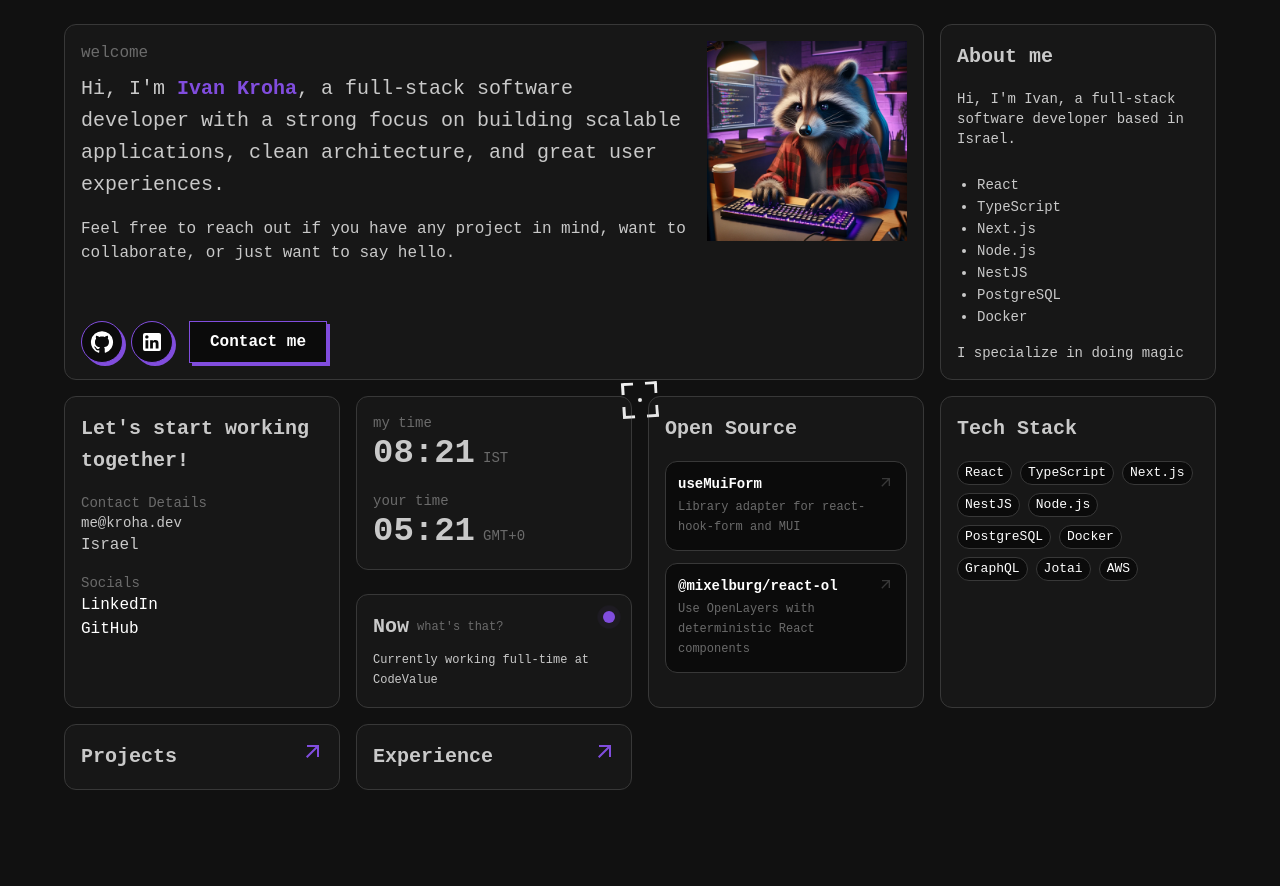
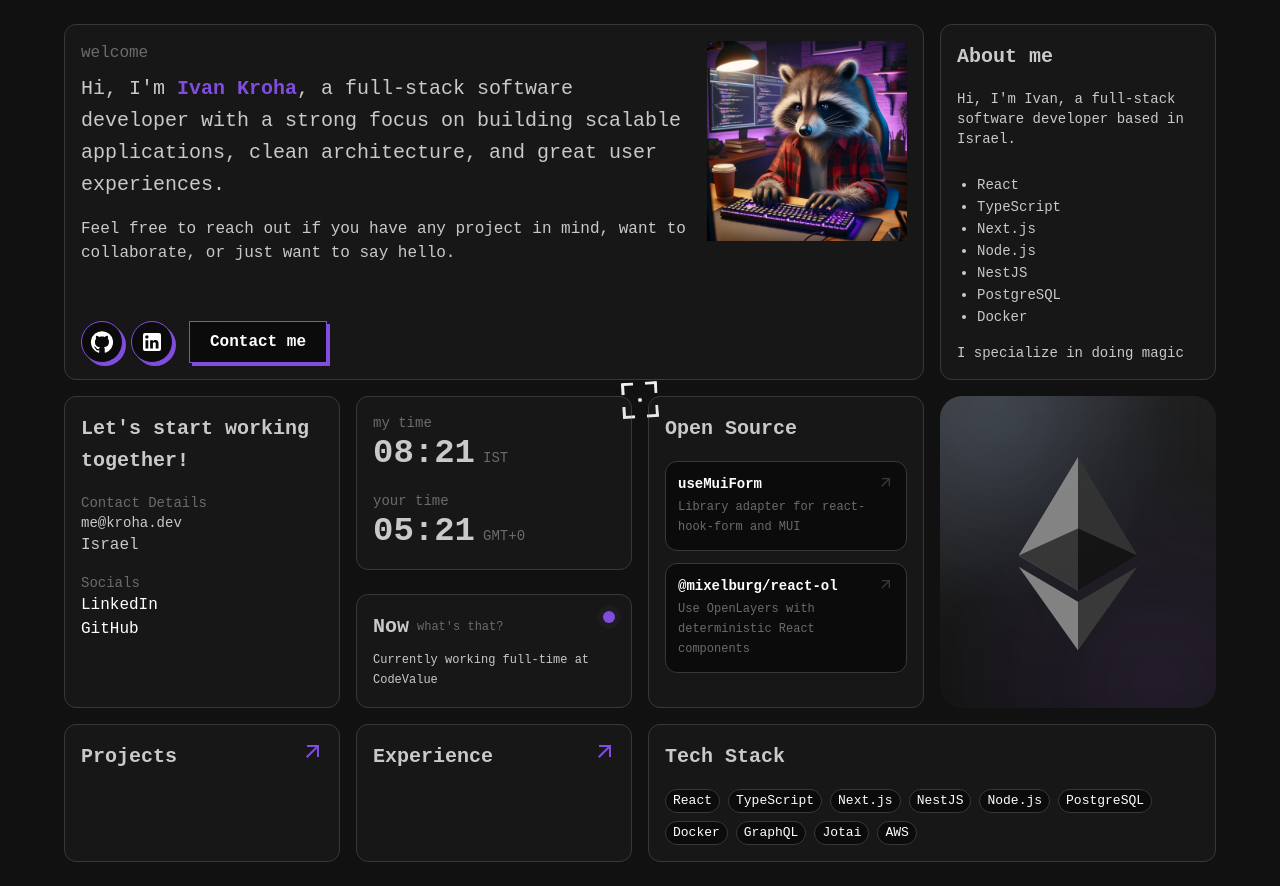
Before and after one commit to mixelburg/portfolio, a Next.js app: page / in a window 1280 px wide. Before the commit the page ends 814 px from the top, so only its background shows below. Built offline with nearby package versions, Linux system fonts and the light colour scheme; no server answers.

Commit message:
eth added

```diff
--- a/src/app/page.tsx
+++ b/src/app/page.tsx
@@ -4,6 +4,7 @@
 import Grid from "@mui/material/Grid";
 import { AboutCard } from "@/components/AboutCard";
 import { ContactCard } from "@/components/ContactCard";
+import { EthCard } from "@/components/EthCard";
 import { ExperienceLinkCard } from "@/components/ExperienceLinkCard";
 import { IntroCard } from "@/components/IntroCard";
 import { NowCard } from "@/components/NowCard";
@@ -57,20 +58,25 @@
             <OpenSourceCard />
           </Fade>
         </Grid>
+        <Grid size={{ xs: 12, md: 6, lg: 3 }}>
+          {/*<Fade in timeout={500} style={{ transitionDelay: "700ms" }}>*/}
+            <EthCard />
+          {/*</Fade>*/}
+        </Grid>
 
         <Grid size={{ xs: 12, md: 6, lg: 3 }}>
-          <Fade in timeout={500} style={{ transitionDelay: "700ms" }}>
-            <SkillsCard />
+          <Fade in timeout={500} style={{ transitionDelay: "800ms" }}>
+            <ProjectsCard />
           </Fade>
-        </Grid>
-        <Grid size={{ xs: 12, md: 6, lg: 3 }}>
-            <Fade in timeout={500} style={{ transitionDelay: "800ms" }}>
-              <ProjectsCard />
-            </Fade>
         </Grid>
         <Grid size={{ xs: 12, md: 6, lg: 3 }}>
           <Fade in timeout={500} style={{ transitionDelay: "900ms" }}>
             <ExperienceLinkCard />
+          </Fade>
+        </Grid>
+        <Grid size={{ xs: 12, md: 12, lg: 6 }}>
+          <Fade in timeout={500} style={{ transitionDelay: "1000ms" }}>
+            <SkillsCard />
           </Fade>
         </Grid>
       </Grid>
--- /dev/null
+++ b/src/components/EthCard.tsx
@@ -0,0 +1,249 @@
+"use client";
+
+import { keyframes } from "@emotion/react";
+import styled from "@emotion/styled";
+import { Box, CircularProgress, Typography } from "@mui/material";
+import { forwardRef, useEffect, useState } from "react";
+
+const float = keyframes`
+  0%, 100% {
+    transform: translateY(4px);
+  }
+  50% {
+    transform: translateY(-16px);
+  }
+`;
+
+const EthCardInner = styled.div`
+  width: 100%;
+  height: 100%;
+  max-height: 400px;
+  border-radius: 22px;
+  position: relative;
+  overflow: hidden;
+  display: grid;
+  place-items: center;
+  color: #fff;
+  background: radial-gradient(
+      120% 120% at 20% 0%,
+      rgba(255, 255, 255, 0.08),
+      transparent 55%
+    ),
+    linear-gradient(
+      180deg,
+      rgba(255, 255, 255, 0.06),
+      rgba(255, 255, 255, 0.02)
+    );
+
+  &::before {
+    content: "";
+    position: absolute;
+    inset: -60px;
+    background: radial-gradient(
+        circle at 30% 20%,
+        rgba(120, 170, 255, 0.22),
+        transparent 45%
+      ),
+      radial-gradient(
+        circle at 70% 80%,
+        rgba(160, 90, 255, 0.18),
+        transparent 50%
+      );
+    filter: blur(18px);
+    opacity: 0.55;
+    transition: opacity 220ms ease;
+  }
+
+  &::after {
+    content: "";
+    position: absolute;
+    inset: 0;
+    background: linear-gradient(
+      135deg,
+      rgba(255, 255, 255, 0.12),
+      transparent 40%
+    );
+    opacity: 0.55;
+    pointer-events: none;
+  }
+
+  .eth-icon {
+    height: 62%;
+    position: absolute;
+    z-index: 1;
+    opacity: 0.92;
+    transform: translateY(2px) scale(1);
+    transition:
+      transform 260ms cubic-bezier(0.2, 0.8, 0.2, 1),
+      opacity 260ms ease,
+      filter 260ms ease;
+    will-change: transform;
+  }
+
+  .text-box {
+    z-index: 2;
+    width: 100%;
+    padding: 18px 18px 16px;
+    display: grid;
+    gap: 10px;
+    justify-items: center;
+    opacity: 0;
+    transform: translateY(10px);
+    transition:
+      opacity 200ms ease,
+      transform 260ms cubic-bezier(0.2, 0.8, 0.2, 1);
+  }
+
+  &:hover::before,
+  &:focus-visible::before {
+    opacity: 0.85;
+  }
+
+  &:hover .text-box,
+  &:focus-visible .text-box {
+    opacity: 1;
+    transform: translateY(0);
+  }
+
+  &:hover .eth-icon,
+  &:focus-visible .eth-icon {
+    transform: translateY(-10px) scale(1.04);
+    opacity: 0.35;
+    filter: blur(2px);
+    animation: ${float} 2.4s ease-in-out infinite;
+  }
+`;
+
+export const EthCard = forwardRef<HTMLDivElement>((_, _ref) => {
+  const [price, setPrice] = useState<number | null>(null);
+  const [loading, setLoading] = useState(true);
+
+  useEffect(() => {
+    const fetchFromBinance = async (): Promise<number> => {
+      const response = await fetch("https://api.binance.com/api/v3/ticker/price?symbol=ETHUSDT");
+      if (!response.ok) throw new Error("Binance API failed");
+      const data = await response.json();
+      return parseFloat(data.price);
+    };
+
+    const fetchFromKraken = async (): Promise<number> => {
+      const response = await fetch("https://api.kraken.com/0/public/Ticker?pair=ETHUSD");
+      if (!response.ok) throw new Error("Kraken API failed");
+      const data = await response.json();
+      return parseFloat(data.result.XETHZUSD.c[0]);
+    };
+
+    const fetchPrice = async () => {
+      try {
+        const ethPrice = await fetchFromBinance();
+        setPrice(ethPrice);
+      } catch {
+        try {
+          const ethPrice = await fetchFromKraken();
+          setPrice(ethPrice);
+        } catch (error) {
+          console.error("Failed to fetch ETH price from all sources:", error);
+        }
+      } finally {
+        setLoading(false);
+      }
+    };
+
+    fetchPrice();
+    const interval = setInterval(fetchPrice, 60000);
+    return () => clearInterval(interval);
+  }, []);
+
+  const formatPrice = (value: number) => {
+    return value.toLocaleString("en-US", {
+      minimumFractionDigits: 2,
+      maximumFractionDigits: 2,
+    });
+  };
+
+  return (
+    <EthCardInner className="cursor-target">
+      <svg
+        className="eth-icon"
+        xmlns="http://www.w3.org/2000/svg"
+        xmlSpace="preserve"
+        width="100%"
+        height="100%"
+        version="1.1"
+        shapeRendering="geometricPrecision"
+        textRendering="geometricPrecision"
+        imageRendering="optimizeQuality"
+        fillRule="evenodd"
+        clipRule="evenodd"
+        viewBox="0 0 784.37 1277.39"
+        role="img"
+        aria-labelledby="eth-icon-title"
+      >
+        <title id="eth-icon-title">Ethereum Logo</title>
+        <g id="Layer_x0020_1">
+          <g id="_1421394342400">
+            <g>
+              <polygon
+                fill="#343434"
+                fillRule="nonzero"
+                points="392.07,0 383.5,29.11 383.5,873.74 392.07,882.29 784.13,650.54"
+              />
+              <polygon fill="#8C8C8C" fillRule="nonzero" points="392.07,0 -0,650.54 392.07,882.29 392.07,472.33" />
+              <polygon
+                fill="#3C3C3B"
+                fillRule="nonzero"
+                points="392.07,956.52 387.24,962.41 387.24,1263.28 392.07,1277.38 784.37,724.89"
+              />
+              <polygon fill="#8C8C8C" fillRule="nonzero" points="392.07,1277.38 392.07,956.52 -0,724.89" />
+              <polygon fill="#141414" fillRule="nonzero" points="392.07,882.29 784.13,650.54 392.07,472.33" />
+              <polygon fill="#393939" fillRule="nonzero" points="0,650.54 392.07,882.29 392.07,472.33" />
+            </g>
+          </g>
+        </g>
+      </svg>
+      <Box className="text-box">
+        <Typography variant="h6" sx={{ m: 0, fontSize: 22, letterSpacing: "0.2px" }}>
+          Ethereum
+        </Typography>
+        <Typography
+          variant="caption"
+          sx={{
+            fontSize: 12,
+            color: "rgba(255, 255, 255, 0.42)",
+            textTransform: "uppercase",
+            fontWeight: "bold",
+          }}
+        >
+          Cryptocurrency
+        </Typography>
+        <Typography
+          variant="h6"
+          sx={{
+            m: 0,
+            fontSize: 22,
+            fontWeight: 700,
+            letterSpacing: "0.2px",
+            display: "flex",
+            alignItems: "center",
+            gap: 0.5,
+          }}
+        >
+          {loading ? (
+            <CircularProgress size={20} sx={{ color: "rgba(255, 255, 255, 0.7)" }} />
+          ) : price ? (
+            <>
+              <Box component="span" sx={{ fontSize: 14, opacity: 0.85, mr: 0.25 }}>
+                $
+              </Box>
+              {formatPrice(price)}
+            </>
+          ) : (
+            "—"
+          )}
+        </Typography>
+      </Box>
+    </EthCardInner>
+  );
+});
+
+export default EthCard;
```
